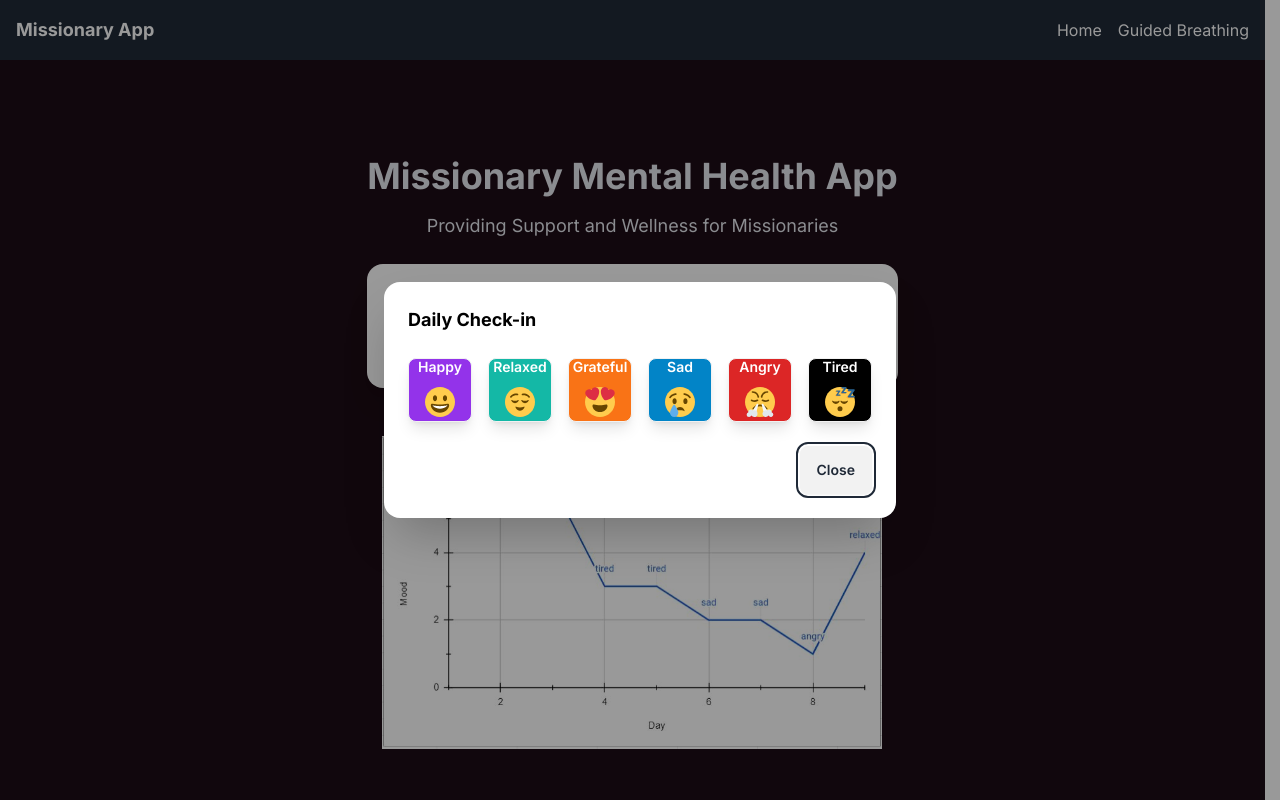
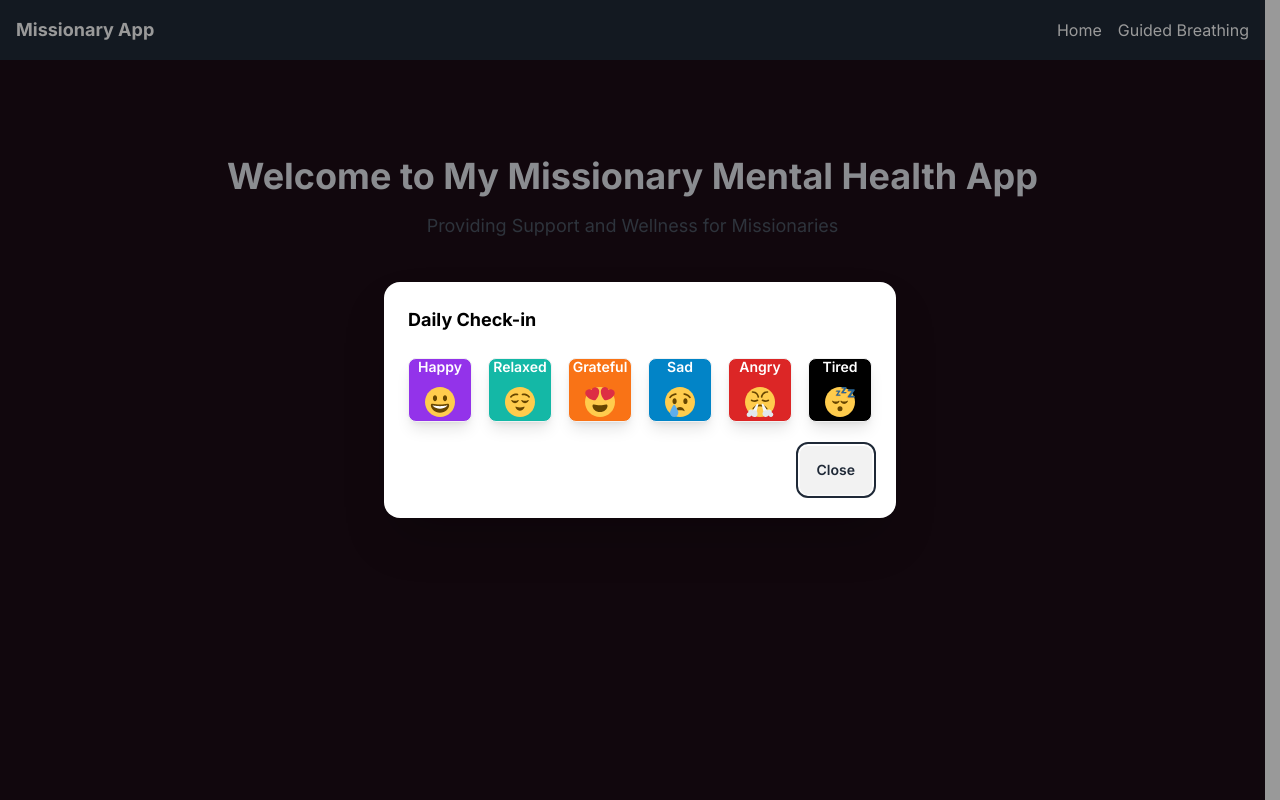
Before and after one commit to bgriffff/mentalhealth, a Next.js app: page / in a window 1280 px wide. Shown: the top 800 px of the page. Built offline with nearby package versions, Linux system fonts and the light colour scheme.

Commit message:
Revert "Brandon branch"

```diff
--- a/package.json
+++ b/package.json
@@ -15,8 +15,8 @@
     "react-router-dom": "^6.20.0"
   },
   "devDependencies": {
-    "@types/node": "20.10.3",
-    "@types/react": "18.2.42",
+    "@types/node": "^20",
+    "@types/react": "^18",
     "@types/react-dom": "^18",
     "autoprefixer": "^10.0.1",
     "daisyui": "^4.4.14",
@@ -24,6 +24,6 @@
     "eslint-config-next": "14.0.3",
     "postcss": "^8",
     "tailwindcss": "^3.3.0",
-    "typescript": "5.3.2"
+    "typescript": "^5"
   }
 }
--- a/src/app/guided-breathing/page.tsx
+++ /dev/null
@@ -1,29 +0,0 @@
-import React from "react";
-
-export default function Page() {
-  return (
-    <div>
-      {/* Navbar */}
-      <nav className="bg-gray-800 p-4">
-        <div className="container mx-auto flex items-center justify-between">
-          <div className="text-white text-lg font-bold">Missionary App</div>
-          <ul className="flex space-x-4">
-            <a href="/" className="text-white">
-              Home
-            </a>
-            <a href="/guided-breathing" className="text-white">
-              Guided Breathing
-            </a>
-          </ul>
-        </div>
-      </nav>
-
-      {/* Main content */}
-      <main className="flex min-h-screen flex-col items-center justify-between p-24">
-        <div className="text-center mb-8">
-          <h1 className="text-4xl font-bold mb-4">Guided Breathing</h1>
-        </div>
-      </main>
-    </div>
-  );
-}
--- a/src/app/page.tsx
+++ b/src/app/page.tsx
@@ -1,14 +1,15 @@
 import Link from "next/link";
-import Image from "next/image";
 import DailyCheckIn from "./components/DailyCheckIn";
 
 export default function Page() {
   return (
     <div>
+      {/* Navbar */}
       <nav className="bg-gray-800 p-4">
         <div className="container mx-auto flex items-center justify-between">
           <div className="text-white text-lg font-bold">Missionary App</div>
           <ul className="flex space-x-4">
+            {/* Use Link for internal navigation */}
             <Link href="/" className="text-white">
               Home
             </Link>
@@ -19,40 +20,27 @@ export default function Page() {
         </div>
       </nav>
 
+      {/* Main content */}
       <main className="flex min-h-screen flex-col items-center justify-between p-24">
         <DailyCheckIn />
         <div className="text-center mb-8">
           <h1 className="text-4xl font-bold mb-4">
-            Missionary Mental Health App
+            Welcome to My Missionary Mental Health App
           </h1>
-          <p className="text-lg text-white-600">
+          <p className="text-lg text-gray-600">
             Providing Support and Wellness for Missionaries
           </p>
-          <br></br>
-          <div className="card bg-base-100 shadow-xl">
-            <div className="card-body text-black">
-              <h2 className="card-title">Daily Quote:</h2>
-              <p>"Think celestial" - President Nelson</p>
-            </div>
-          </div>
-          <br />
-          <br />
-          <div className="flex justify-center">
-            <Image
-              src="/images/moodGraph.JPG"
-              alt="moodGraph"
-              width={500}
-              height={500}
-            />
-          </div>
         </div>
       </main>
 
+      {/* Footer */}
       <footer className="bg-gray-800 p-4 mt-8">
         <div className="container mx-auto flex justify-between text-white text-center">
           <div className="w-1/2">
             <p>
-              <strong>Crisis Hotlines</strong>
+              <u>
+                <strong>Crisis Hotlines</strong>
+              </u>
             </p>
             <p>
               <strong>Utah Crisis Number:</strong> 801-587-3000
@@ -69,7 +57,9 @@ export default function Page() {
           </div>
           <div className="w-1/2">
             <p>
-              <strong>Other Resources</strong>
+              <u>
+                <strong>Other Resources</strong>
+              </u>
             </p>
             <a
               href="https://bocarecoverycenter.com/addiction/depression/"
```
Also changed, not shown: public/images/moodGraph.JPG (deleted), 1 other file (tests, documents, lock files or other folders).
